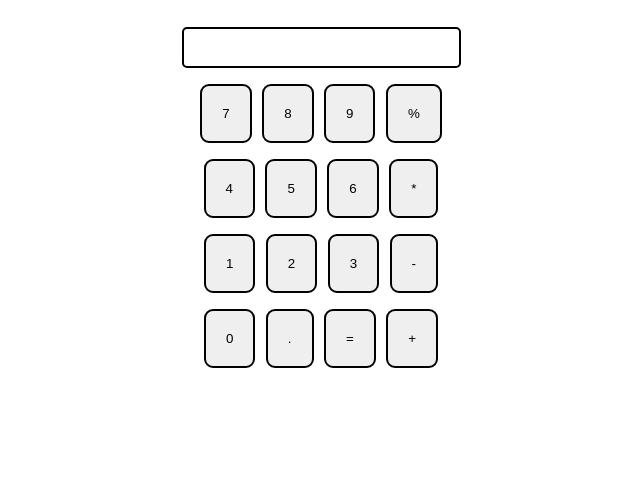
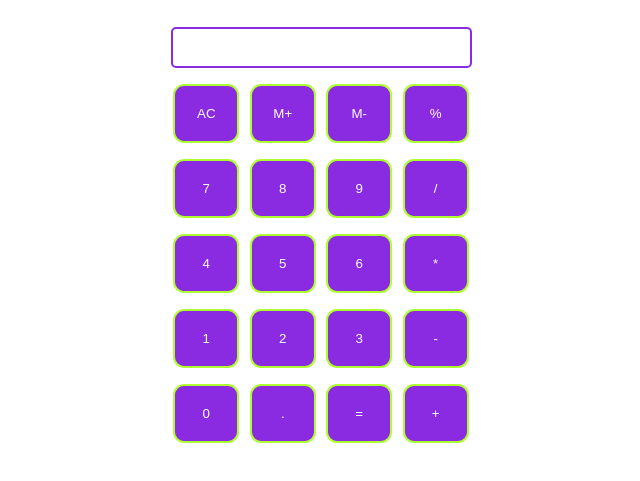
Before and after one commit to imvivekanand/Calculator-Complete-Guided-Project-, a plain HTML site: page index.html in a window 1280 px wide. Shown: the part 61-542 px from the top of the page, without its empty margins (327-967 px from the left). Drawn offline with Linux system fonts and the light colour scheme; a web font is replaced by a local one.

Commit message:
Final Commit

```diff
--- a/index.html
+++ b/index.html
@@ -15,10 +15,16 @@
             <input class="input" type="text" />
         </div>
         <div class="row">
+          <button class="button">AC</button>
+          <button class="button">M+</button>
+          <button class="button">M-</button>
+          <button class="button">%</button>
+      </div>
+        <div class="row">
             <button class="button">7</button>
             <button class="button">8</button>
             <button class="button">9</button>
-            <button class="button">%</button>
+            <button class="button">/</button>
         </div>
         <div class="row">
             <button class="button">4</button>
--- a/script.js
+++ b/script.js
@@ -7,6 +7,10 @@ Array.from(buttons).forEach((button) => {
       string = eval(string);
       document.querySelector("input").value = string;
     }
+    else if (e.target.innerHTML == "AC") {
+      string = "";
+      document.querySelector("input").value = string;
+    }
     else{console.log(e.target);
         string = string + e.target.innerHTML;
         document.querySelector("input").value = string;}
--- a/style.css
+++ b/style.css
@@ -7,11 +7,14 @@ html, body{
 }
 
 .button{
+    width: 66px;
     padding: 20px;
     margin: 0 3px;
-    border: 2px solid black;
-    border-radius: 9px;
+    border: 2px solid greenyellow;
+    border-radius: 11px;
     cursor: pointer;
+    color: white;
+    background-color: blueviolet;
 }
 
 .row{
@@ -19,9 +22,10 @@ html, body{
 }
 
 .row input{
+    width: 221px;
     font-size: 15px;
     margin: 0;
     padding: 10px 38px;
-    border: 2px solid black;
+    border: 2px solid blueviolet;
     border-radius: 5px;
 }
```
